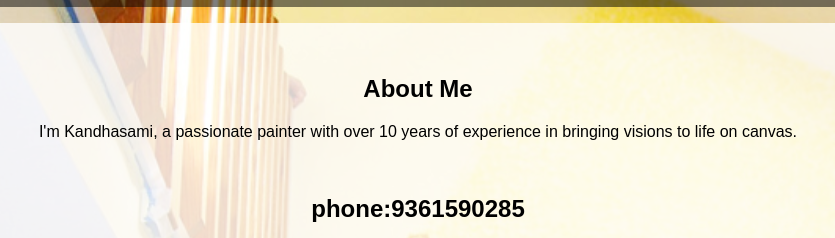
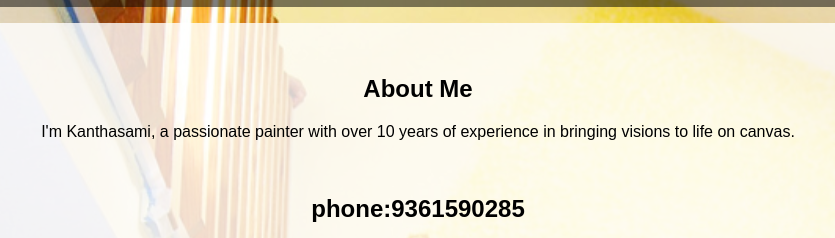
Before and after one commit to Venkatesan05102002/painter, a plain HTML site: page index.html in a window 1280 px wide. Shown: the part 1000-1238 px from the top of the page, 222-1057 px from the left. Drawn offline with Linux system fonts and the light colour scheme.

Commit message:
Update index.html

```diff
--- a/index.html
+++ b/index.html
@@ -42,7 +42,7 @@
 
     <section id="about">
         <h2>About Me</h2>
-        <p>I'm Kandhasami, a passionate painter with over 10 years of experience in bringing visions to life on canvas.</p><br>
+        <p>I'm Kanthasami, a passionate painter with over 10 years of experience in bringing visions to life on canvas.</p><br>
         <p><h1>phone:9361590285</h1></p>
     </section>
 
```
